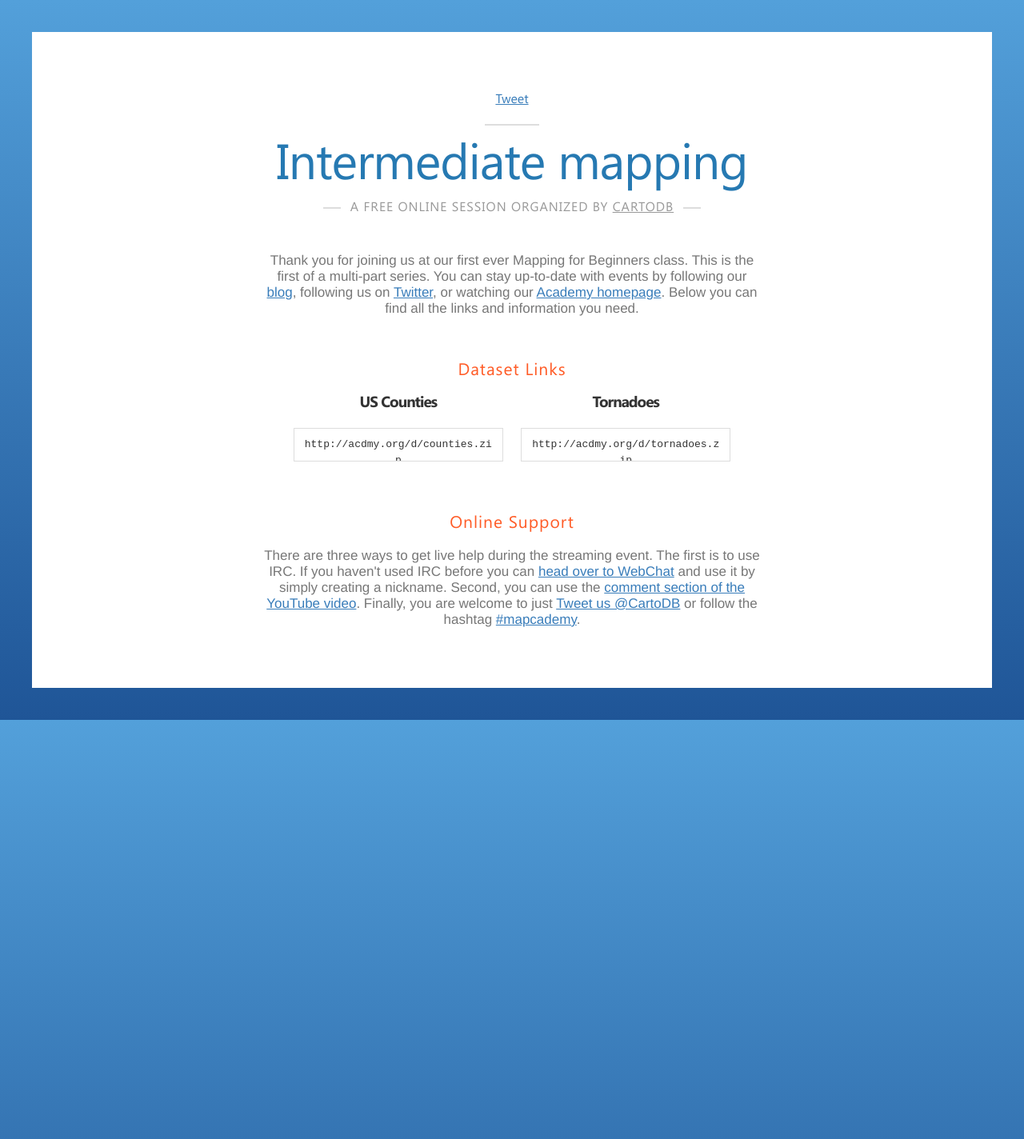
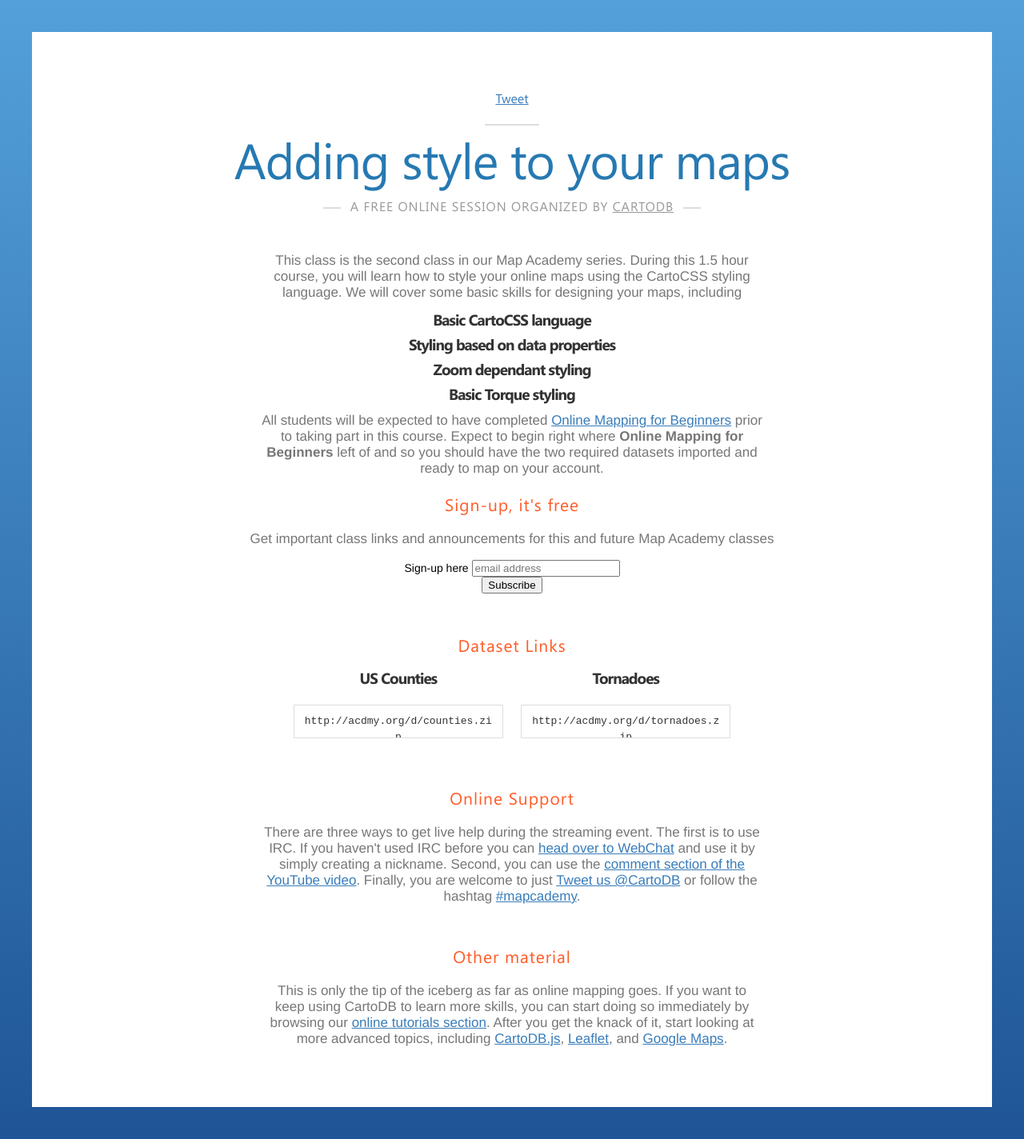
Before and after one commit to Vizzuality/MapAcademy, a Jekyll site: the page built from _posts/introduction/2013-12-20-intermediate-mapping.markdown, in a window 1280 px wide. Shown: the whole page at 80% size. Built offline with Jekyll 4.4.1, drawn with Linux system fonts in a browser that asks for light colours; comment, search, counter and statistics services are not loaded.

Commit message:
getting details prepared for class 2

```diff
--- a/_layouts/page.html
+++ b/_layouts/page.html
@@ -29,4 +29,14 @@
   </div>
 </section>
 </body>
+<script>
+  (function(i,s,o,g,r,a,m){i['GoogleAnalyticsObject']=r;i[r]=i[r]||function(){
+  (i[r].q=i[r].q||[]).push(arguments)},i[r].l=1*new Date();a=s.createElement(o),
+  m=s.getElementsByTagName(o)[0];a.async=1;a.src=g;m.parentNode.insertBefore(a,m)
+  })(window,document,'script','//www.google-analytics.com/analytics.js','ga');
+
+  ga('create', 'UA-20934186-16', 'cartodb.com');
+  ga('send', 'pageview');
+
+</script>
 </html>
--- a/_layouts/post.html
+++ b/_layouts/post.html
@@ -5,11 +5,41 @@
       <h2>{{page.title}}</h2>
       <span class="sub margin10"><i class="line"></i>A FREE ONLINE SESSION ORGANIZED BY <a href="http://cartodb.com">CARTODB</a><i class="line"></i></p>
     </div>
+
     <div class="session">
       <p class="margin20">
         {{ page.content }}
       </p>
     </div>
+
+    {% if page.tags contains "future" %}
+    <div class="title">
+      <p>
+      <span class="where margin20">Sign-up, it's free</span>
+      <span class="sub margin20">
+      <p>
+        Get important class links and announcements for this and future Map Academy classes
+      </p>
+      <br/>
+    <!-- <link href="//cdn-images.mailchimp.com/embedcode/slim-081711.css" rel="stylesheet" type="text/css"> -->
+    <style type="text/css">
+      #mc_embed_signup{background:#fff; clear:left; font:14px Helvetica,Arial,sans-serif; }
+      /* Add your own MailChimp form style overrides in your site stylesheet or in this style block.
+         We recommend moving this block and the preceding CSS link to the HEAD of your HTML file. */
+    </style>
+    <div id="mc_embed_signup">
+    <form action="http://vizzuality.us2.list-manage2.com/subscribe/post?u=177f02bad7857b7358dc1d0fd&amp;id=7ee37359cf" method="post" id="mc-embedded-subscribe-form" name="mc-embedded-subscribe-form" class="validate" target="_blank" novalidate>
+      <label for="mce-EMAIL">Sign-up here</label>
+      <input type="email" value="" name="EMAIL" class="email" id="mce-EMAIL" placeholder="email address" required>
+        <!-- real people should not fill this in and expect good things - do not remove this or risk form bot signups-->
+        <div style="position: absolute; left: -5000px;"><input type="text" name="b_177f02bad7857b7358dc1d0fd_7ee37359cf" value=""></div>
+      <div class="clear"><input type="submit" value="Subscribe" name="subscribe" id="mc-embedded-subscribe" class="button"></div>
+    </form>
+    </div>
+      </span>
+    </div>
+    {% endif %}
+
 
     {% if page.stream %}
     <div class="title">
--- a/_posts/introduction/2013-12-20-intermediate-mapping.markdown
+++ b/_posts/introduction/2013-12-20-intermediate-mapping.markdown
@@ -1,9 +1,9 @@
 ---
 layout: post
-title: Intermediate mapping
+title: Adding style to your maps
+tags: future
 categories: Introduction
-tags: future
-description: In this course we will go from...
+description: This course will be a deep dive into adding style to your maps using CartoCSS
 datasets:
   -
     name: 'US Counties'
@@ -12,6 +12,18 @@
     name: 'Tornadoes'
     link: 'http://acdmy.org/d/tornadoes.zip'
 support: "true"
+material: beginner
 ---
 
-Thank you for joining us at our first ever Mapping for Beginners class. This is the first of a multi-part series. You can stay up-to-date with events by following our <a href="http://blog.cartodb.com/" target="_blank">blog</a>, following us on <a href="https://twitter.com/cartodb" target="_blank">Twitter</a>, or watching our <a href="/" target="_blank">Academy homepage</a>. Below you can find all the links and information you need.
+<div>
+	<p>This class is the second class in our Map Academy series. During this 1.5 hour course, you will learn how to style your online maps using the CartoCSS styling language. We will cover some basic skills for designing your maps, including </p><br/>
+</div>
+<div>
+	<h5>Basic CartoCSS language</h5><br/>
+	<h5>Styling based on data properties</h5><br/>
+	<h5>Zoom dependant styling</h5><br/>
+	<h5>Basic Torque styling</h5><br/>
+</div>
+<div>
+	<p>All students will be expected to have completed <a href="online-mapping-for-beginners/">Online Mapping for Beginners</a> prior to taking part in this course. Expect to begin right where <b>Online Mapping for Beginners</b> left of and so you should have the two required datasets imported and ready to map on your account.</p>
+</div>
--- a/index.html
+++ b/index.html
@@ -1,6 +1,6 @@
 ---
 layout: home
-title: Your New Jekyll Site
+title: Map Academy
 ---
 
 <div id="home">
@@ -44,9 +44,10 @@
         <p>
           <span class="sub margin20">
             <h5><a href="{{ post.url }}">{{ post.title }}</a></h5>
+            <span></span>
             <p>{{ post.date | date: "%-d %B %Y" }}</p>
             <p>{{ post.description}}</p>
-            <p>{{ post.tags}}</p>
+            <!-- <p>{{ post.tags}}</p>  -->
           </span>
         </p>
         {% endif %}
```
Also changed, not shown: _layouts/home.html (+10 -0 lines), _layouts/modules.html (+10 -0 lines), 3 other files.
